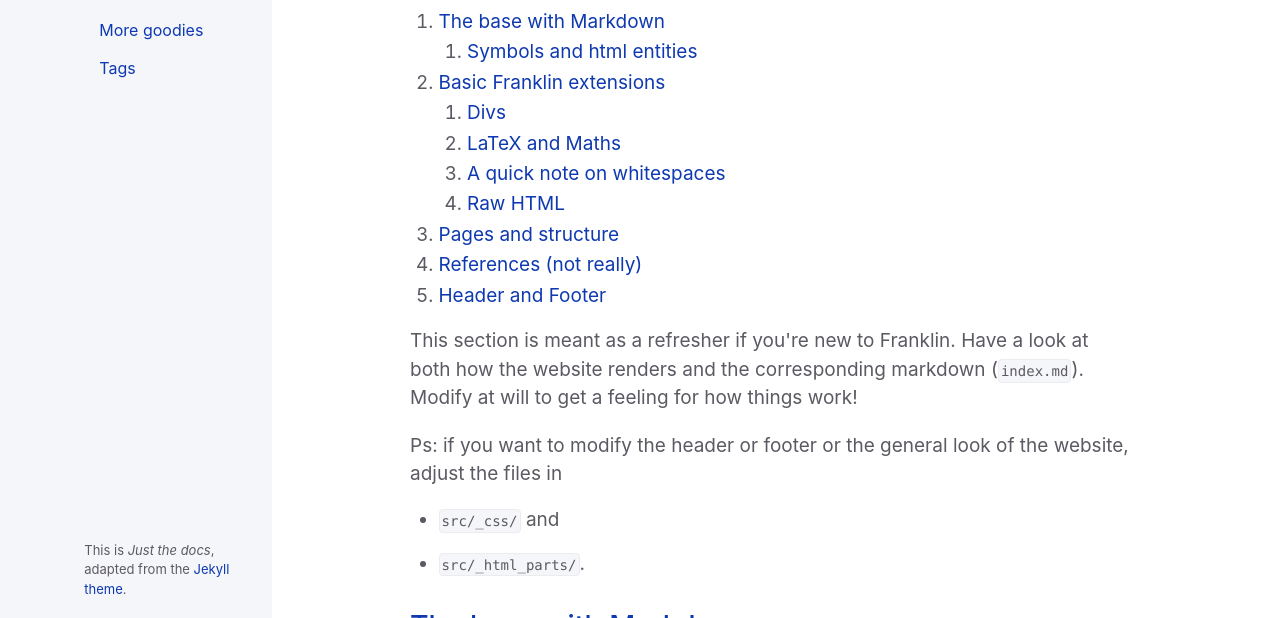
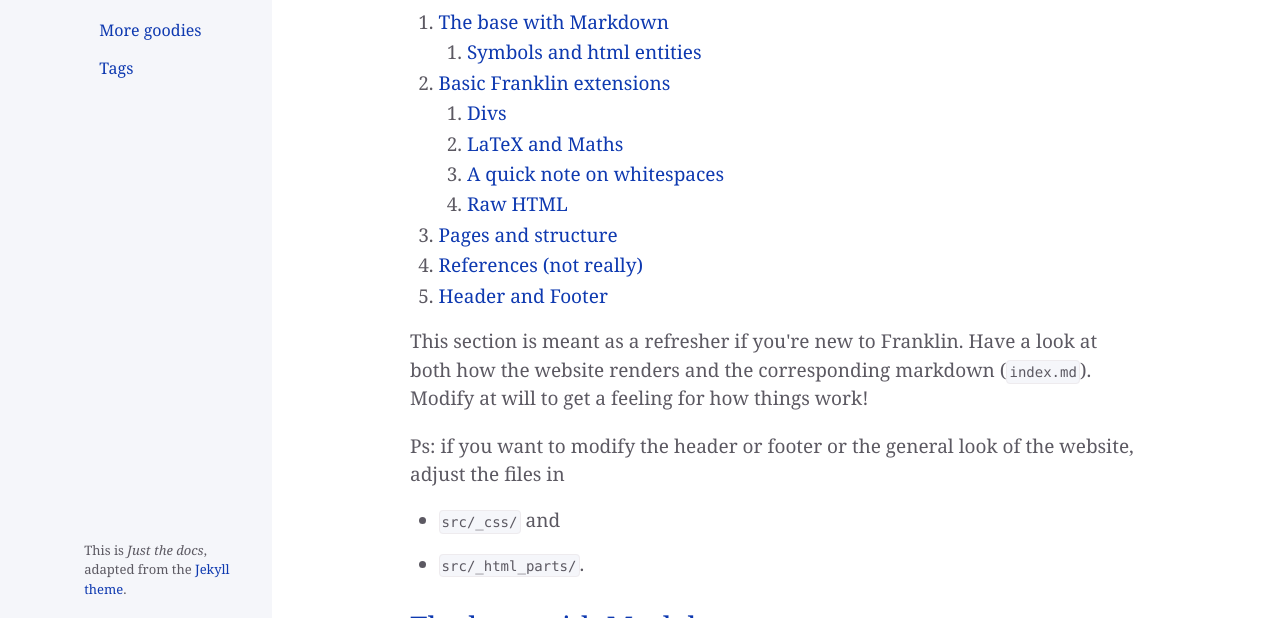
Before and after one commit to greenbosworth/greenbosworth.github.io, a plain HTML site: page index.html in a window 1280 px wide. Shown: the part 182-800 px from the top of the page. Drawn offline with Linux system fonts and the light colour scheme.

Commit message:
push-2024-06-10

```diff
--- a/css/jtd.css
+++ b/css/jtd.css
@@ -22,7 +22,7 @@ body {
   margin: 0;
   position: relative;
   padding-bottom: 4rem;
-  font-family: -apple-system, "helvetica neue", helvetica, roboto, noto, "segoe ui", arial, sans-serif;
+  font-family: Georgia, serif;
   font-size: inherit;
   line-height: 1.5;
   color: #5c5962;
```
Also changed, not shown: blogs/post1/index.html (+1 -1 lines).
